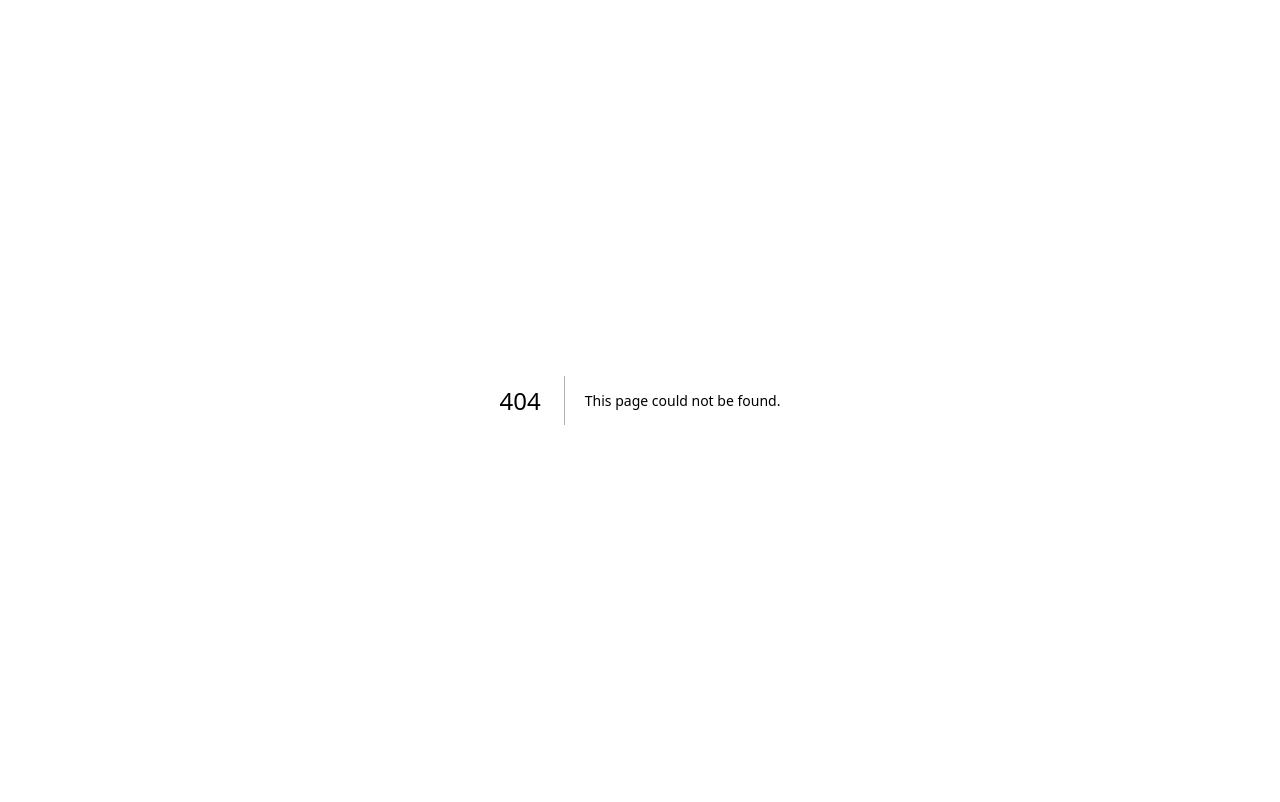
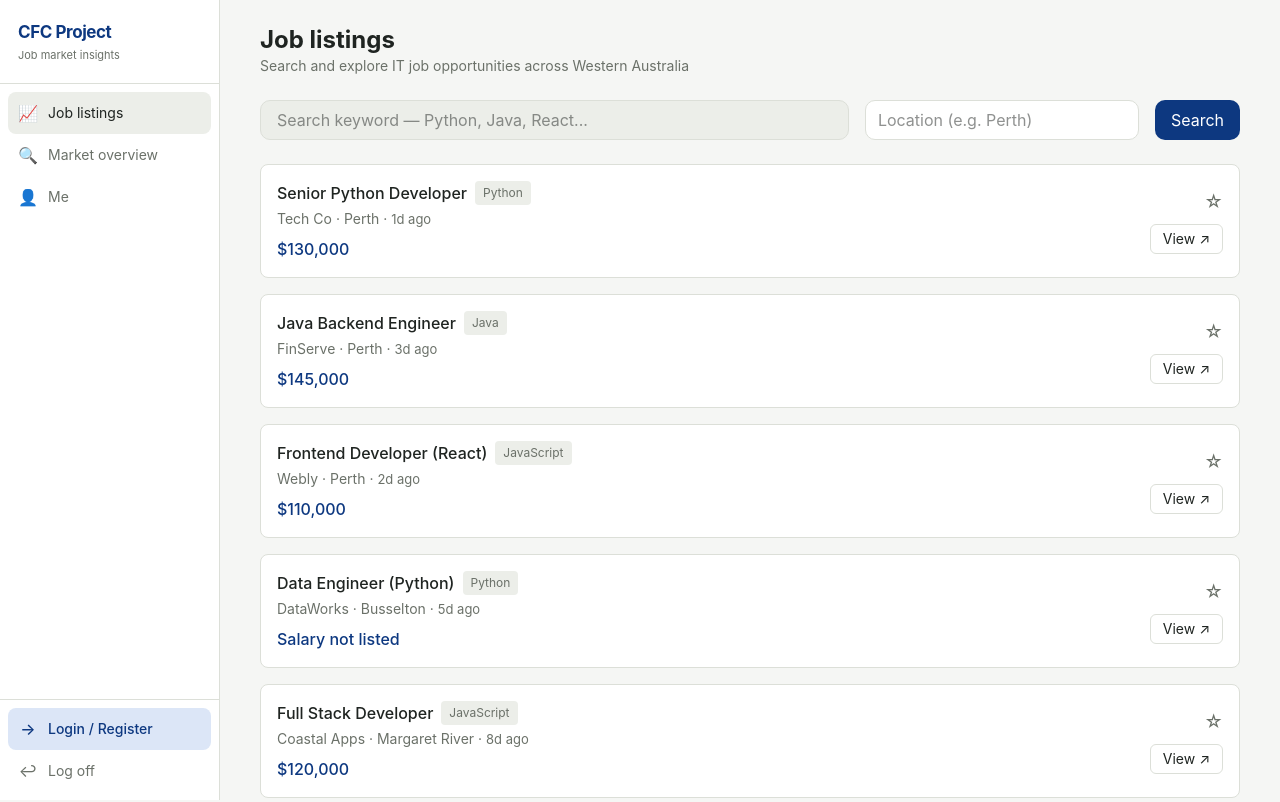
Before and after one commit to codersforcauses/Intermediate_Winter_2026_Team_4, a Next.js app in the folder frontend/: page /dashboard in a window 1280 px wide. Before the commit this address had no page. Shown: the top 802 px of the page. Built offline with nearby package versions, Linux system fonts and the light colour scheme.

Commit message:
1. Developed frontend for dashboard 2. made js file to test dummy data

```diff
--- /dev/null
+++ b/frontend/app/api/jobs/route.js
@@ -0,0 +1,34 @@
+import { NextResponse } from 'next/server'
+
+const sampleJobs = [
+  { id: '1', title: 'Senior Python Developer', company: 'Tech Co', location: 'Perth', tag: 'Python', salary: '$130,000', posted: '1d ago' },
+  { id: '2', title: 'Java Backend Engineer', company: 'FinServe', location: 'Perth', tag: 'Java', salary: '$145,000', posted: '3d ago' },
+  { id: '3', title: 'Frontend Developer (React)', company: 'Webly', location: 'Perth', tag: 'JavaScript', salary: '$110,000', posted: '2d ago' },
+  { id: '4', title: 'Data Engineer (Python)', company: 'DataWorks', location: 'Busselton', tag: 'Python', salary: 'Salary not listed', posted: '5d ago' },
+  { id: '5', title: 'Full Stack Developer', company: 'Coastal Apps', location: 'Margaret River', tag: 'JavaScript', salary: '$120,000', posted: '8d ago' },
+  { id: '6', title: 'Junior Java Developer', company: 'Enterprise WA', location: 'Perth', tag: 'Java', salary: '$85,000', posted: '6d ago' },
+  { id: '7', title: 'Python Automation Engineer', company: 'MineTech', location: 'Perth', tag: 'Python', salary: '$135,000', posted: '4d ago' }
+]
+
+export function GET(request) {
+  const url = new URL(request.url)
+  const q = (url.searchParams.get('q') || '').trim().toLowerCase()
+  const location = (url.searchParams.get('location') || '').trim().toLowerCase()
+
+  const filtered = sampleJobs.filter((job) => {
+    let matchesQ = true
+    if (q) {
+      const hay = `${job.title} ${job.company} ${job.tag || ''}`.toLowerCase()
+      matchesQ = hay.includes(q)
+    }
+
+    let matchesLocation = true
+    if (location) {
+      matchesLocation = job.location.toLowerCase().includes(location)
+    }
+
+    return matchesQ && matchesLocation
+  })
+
+  return NextResponse.json({ jobs: filtered })
+}
--- /dev/null
+++ b/frontend/app/dashboard/page.tsx
@@ -0,0 +1,134 @@
+"use client";
+
+import { useEffect, useState } from "react";
+import Link from "next/link";
+
+type Job = {
+  id: string;
+  title: string;
+  company: string;
+  location: string;
+  tag?: string;
+  salary?: string;
+  posted?: string;
+};
+
+export default function MarketPage() {
+  const [jobs, setJobs] = useState<Job[]>([]);
+  const [loading, setLoading] = useState(true);
+  const [favs, setFavs] = useState<Record<string, boolean>>({});
+
+  const [searchQuery, setSearchQuery] = useState("");
+  const [locationFilter, setLocationFilter] = useState("");
+
+  async function fetchJobs(q?: string, loc?: string) {
+    setLoading(true);
+    try {
+      const params = new URLSearchParams();
+      if (q) params.set('q', q);
+      if (loc) params.set('location', loc);
+      const url = `/api/jobs${params.toString() ? `?${params.toString()}` : ''}`;
+      const res = await fetch(url);
+      const data = await res.json();
+      setJobs(data.jobs || []);
+    } catch (e) {
+      setJobs([]);
+    } finally {
+      setLoading(false);
+    }
+  }
+
+  // initial load
+  useEffect(() => {
+    fetchJobs();
+  }, []);
+
+  function toggleFav(id: string) {
+    setFavs((s) => ({ ...s, [id]: !s[id] }));
+  }
+
+  return (
+    <div className="min-h-screen bg-bg flex">
+      {/* Sidebar (kept similar to login page so layout looks consistent) */}
+      <aside className="w-[220px] min-h-screen bg-surface border-r border-line flex flex-col fixed top-0 left-0 z-30">
+        <div className="px-[18px] py-5 border-b border-line">
+          <div className="font-bold text-[17px] text-accent tracking-tight">CFC Project</div>
+          <div className="text-[11px] text-muted mt-[1px]">Job market insights</div>
+        </div>
+        <nav className="flex-1 p-2">
+          <Link href="/dashboard" className="flex items-center gap-[10px] px-[10px] py-[9px] rounded-lg text-sm text-muted hover:bg-surface-2 hover:text-text bg-surface-2 text-text">
+            <span className="text-base w-5 text-center">📈</span> Job listings
+          </Link>
+          <Link href="/" className="flex items-center gap-[10px] px-[10px] py-[9px] rounded-lg text-sm text-muted hover:bg-surface-2 hover:text-text">
+            <span className="text-base w-5 text-center">🔍</span> Market overview
+          </Link>
+          <Link href="/me" className="flex items-center gap-[10px] px-[10px] py-[9px] rounded-lg text-sm text-muted hover:bg-surface-2 hover:text-text">
+            <span className="text-base w-5 text-center">👤</span> Me
+          </Link>
+        </nav>
+        <div className="p-2 border-t border-line">
+          <Link href="/login" className="flex items-center gap-[10px] px-[10px] py-[9px] rounded-lg text-sm bg-accent-soft text-accent font-medium">
+            <span className="text-base w-5 text-center">→</span> Login / Register
+          </Link>
+          <button className="flex items-center gap-[10px] px-[10px] py-[9px] rounded-lg text-sm text-muted hover:bg-surface-2 hover:text-text w-full text-left">
+            <span className="text-base w-5 text-center">↩</span> Log off
+          </button>
+        </div>
+      </aside>
+
+      {/* Main content */}
+      <main className="ml-[220px] flex-1 p-6">
+        <div className="max-w-[980px] mx-auto">
+          <div className="mb-6">
+            <h1 className="text-2xl font-bold">Job listings</h1>
+            <div className="text-sm text-muted">Search and explore IT job opportunities across Western Australia</div>
+          </div>
+
+          <div className="flex gap-4 mb-6">
+            <input
+              value={searchQuery}
+              onChange={(e) => setSearchQuery(e.target.value)}
+              className="flex-1 h-10 rounded-[10px] border border-line px-4 bg-surface-2"
+              placeholder="Search keyword — Python, Java, React..."
+            />
+            <input
+              value={locationFilter}
+              onChange={(e) => setLocationFilter(e.target.value)}
+              className="h-10 rounded-[10px] border border-line bg-white px-3"
+              placeholder="Location (e.g. Perth)"
+            />
+            <button
+              onClick={() => fetchJobs(searchQuery, locationFilter)}
+              className="h-10 px-4 rounded-[10px] bg-accent text-white"
+            >
+              Search
+            </button>
+          </div>
+
+          <div className="space-y-4">
+            {loading && <div className="text-muted">Loading jobs…</div>}
+            {!loading && jobs.map((job) => (
+              <div key={job.id} className="flex items-center justify-between bg-white border border-line rounded-lg p-4">
+                <div>
+                  <div className="flex items-center gap-2">
+                    <div className="font-medium">{job.title}</div>
+                    {job.tag && <div className="text-xs px-2 py-1 bg-surface-2 rounded text-muted">{job.tag}</div>}
+                  </div>
+                  <div className="text-sm text-muted mt-1">{job.company} · {job.location} · <span className="text-[13px]">{job.posted}</span></div>
+                  <div className="text-accent font-medium mt-2">{job.salary}</div>
+                </div>
+
+                <div className="flex flex-col items-end gap-2">
+                  <button onClick={() => toggleFav(job.id)} className="text-lg text-muted">
+                    {favs[job.id] ? "★" : "☆"}
+                  </button>
+                  <Link href="#" className="text-sm py-1 px-3 border border-line rounded-md">View ↗</Link>
+                </div>
+              </div>
+            ))}
+          </div>
+        </div>
+      </main>
+    </div>
+  );
+}
```
